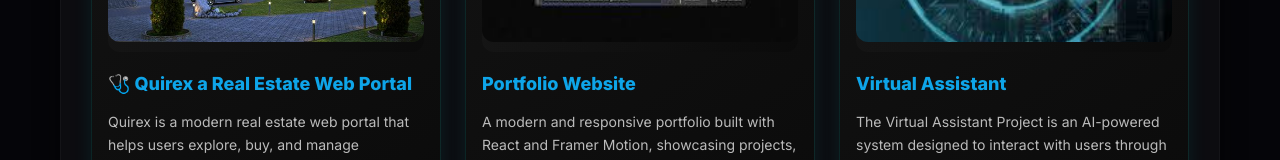
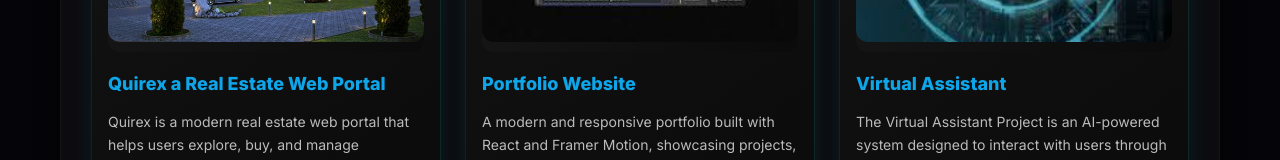
Before and after one commit to Sarfaraz211321/portfolio, a React (Vite) app: page /projects in a window 1280 px wide. Shown: the part 441-601 px from the top of the page. Built offline with nearby package versions, Linux system fonts and the light colour scheme.

Commit message:
code update

```diff
--- a/src/pages/Projects.jsx
+++ b/src/pages/Projects.jsx
@@ -4,12 +4,12 @@
 
 const PROJECTS = [
   {
-    title: '🩺 Quirex a Real Estate Web Portal',
+    title: ' Quirex a Real Estate Web Portal',
     desc: 'Quirex is a modern real estate web portal that helps users explore, buy, and manage properties seamlessly with a sleek, responsive design.',
     ss: '/luxury.jpg',
     tech: ['React Js', 'Bootstrap', 'Express Js', 'Mongo DB'],
     live: 'https://vercel-frontend-three-mocha.vercel.app/',
-    code: 'https://github.com/Sarfaraz211321/vercel-frontend'
+    code: 'https://github.com/Sarfaraz211321/Real-Estate-Project'
 
   },
 
```
